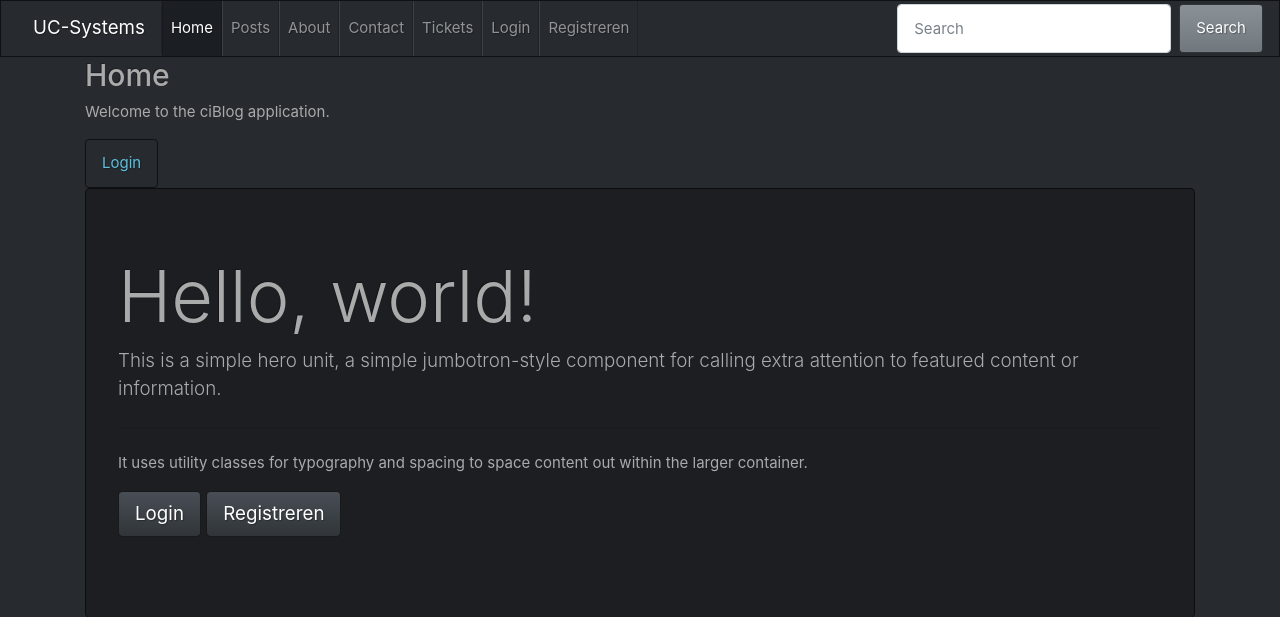
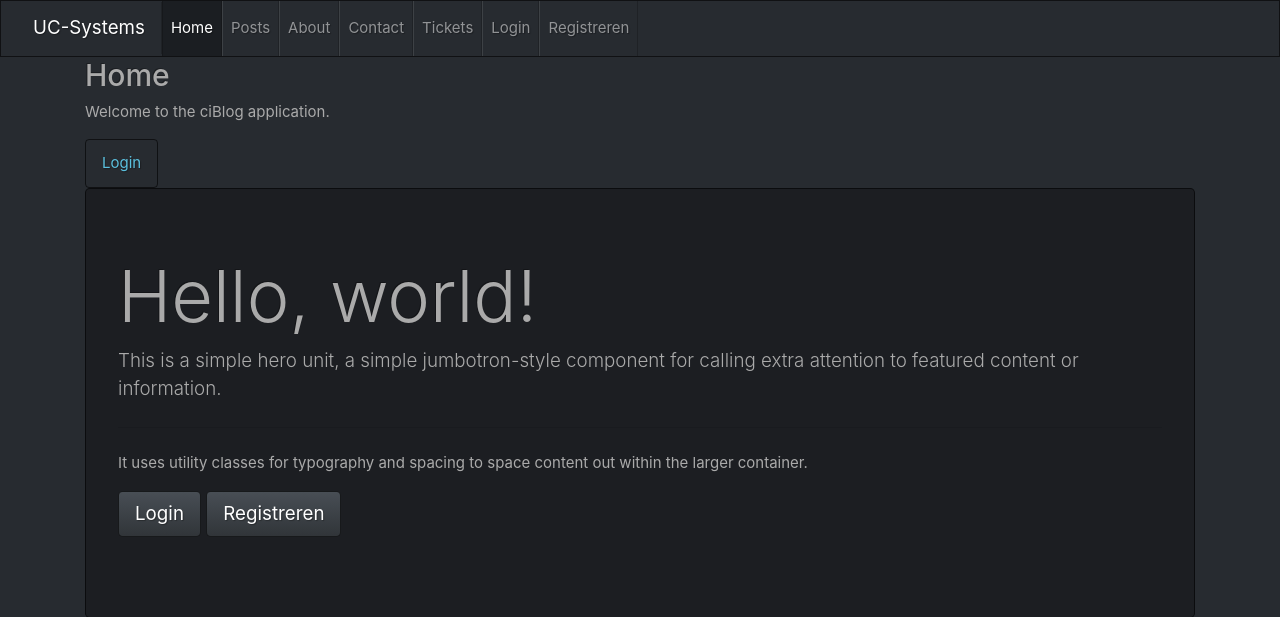
Before and after one commit to Slopsie/Examenproject-UCsystems, a CodeIgniter app: page /ciblog/ in a window 1280 px wide. Shown: the top 617 px of the page. Run offline with CodeIgniter, Linux system fonts and the light colour scheme; some libraries are stand-ins or nearby versions.

Commit message:
removed search bar and added collapseable menu bar
did about 50% of the work to get a working collapseable menu bar when you make the window smaller.

```diff
--- a/application/views/templates/header.php
+++ b/application/views/templates/header.php
@@ -2,7 +2,9 @@
 	<head>
 		<title>UC-Systems AlertTool</title>
 		<link rel="stylesheet" href="https://bootswatch.com/4/slate/bootstrap.min.css">
-    <link rel="stylesheet" href="<?php echo base_url(); ?>/assets/css/style.css"
+    <link rel="stylesheet" href="<?php echo base_url(); ?>/assets/css/style.css">
+    <script src="https://ajax.googleapis.com/ajax/libs/jquery/3.1.1/jquery.min.js"></script>
+    <script src="https://maxcdn.bootstrapcdn.com/bootstrap/3.3.7/js/bootstrap.min.js"></script>
 	</head>
 	<body>
 <nav class="navbar navbar-expand-lg navbar-dark bg-dark">
@@ -35,10 +37,6 @@
         <a class="nav-link" href="<?php echo base_url(); ?>registreren">Registreren</a>
       </li>
   </ul>
-    <form class="form-inline my-2 my-lg-0">
-      <input class="form-control mr-sm-2" type="text" placeholder="Search">
-      <button class="btn btn-secondary my-2 my-sm-0" type="submit">Search</button>
-    </form>
   </div>
 </nav>
 
```
